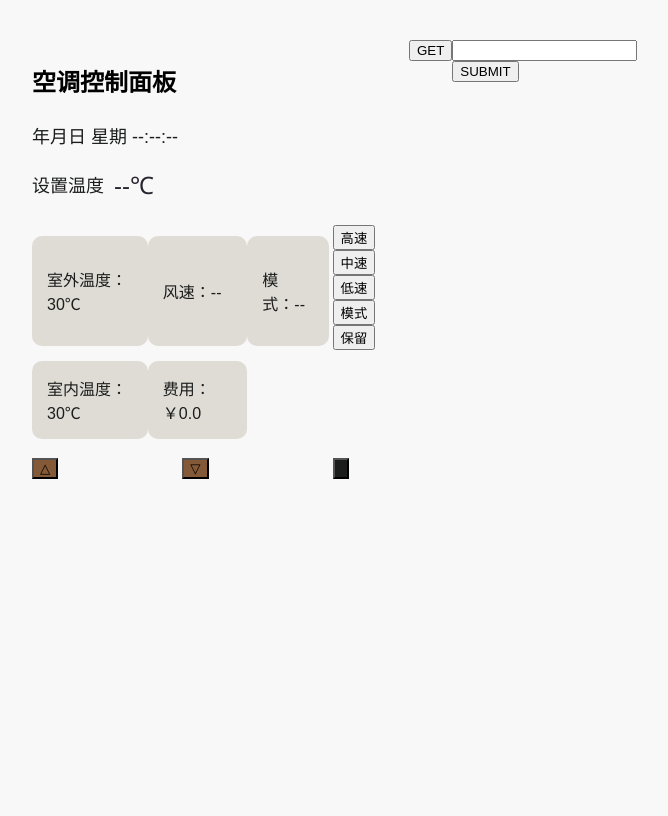
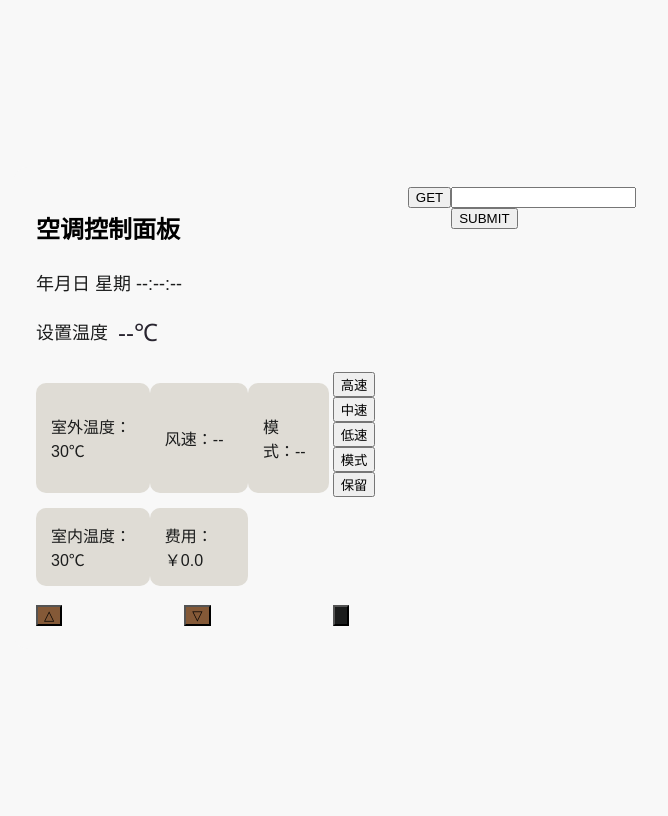
Before and after one commit to liangdove/Hotel-AIR-SYS, a Django app: page /get/ in a window 1280 px wide. Shown: the whole page, without its empty margins (291-959 px from the left). Before the commit the page ends 479 px from the top, so only its background shows below. Run offline with Django 3.2, Linux system fonts and the light colour scheme; some libraries are stand-ins or nearby versions.

Commit message:
空调用户端居中显示

```diff
--- a/static/css/my-client.css
+++ b/static/css/my-client.css
@@ -12,11 +12,15 @@
 
 /* 页面整体布局 */
 body {
+    display: flex;
+    flex-direction: column;
+    justify-content: center;
+    min-height: 100vh;
     font-family: Arial, sans-serif;
     background-color: var(--color-5);
-    margin: 0;
     padding: 0;
 }
+
 
 /* 容器 */
 #container {
--- a/statics/css/my-client.css
+++ b/statics/css/my-client.css
@@ -12,17 +12,21 @@
 
 /* 页面整体布局 */
 body {
+    display: flex;
+    flex-direction: column;
+    justify-content: center;
+    min-height: 100vh;
     font-family: Arial, sans-serif;
     background-color: var(--color-5);
-    margin: 0;
     padding: 0;
 }
 
 /* 容器 */
 #container {
     display: flex;
+    justify-content: center;
     max-width: 50%;
-    margin: 20px auto;
+    margin: 0 auto;
     padding: 20px;
     background-color: var(--color-5);
     border-radius: 15px;
@@ -31,6 +35,7 @@ body {
 /* 侧边栏 */
 #sidebar {
     display: flex;
+
     width: 250px;
     background-color: var(--color-6);
     padding: 20px;
--- a/templates/reception.html
+++ b/templates/reception.html
@@ -91,9 +91,6 @@
     </div>
 
     <script>
-        document.getElementById('generateBtn').addEventListener('click', function () {
-            alert('生成操作已执行');
-        });
 
         document.getElementById('printBtn').addEventListener('click', function () {
             // 提交表单以打印
```
